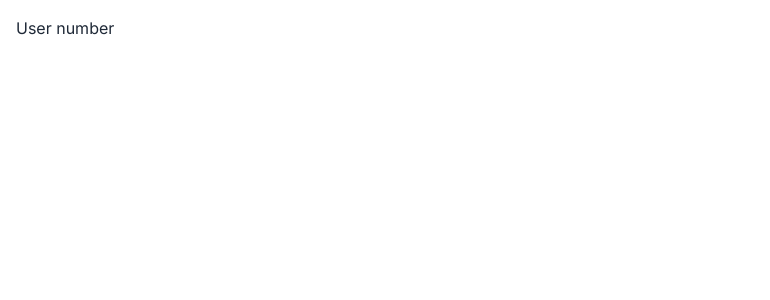
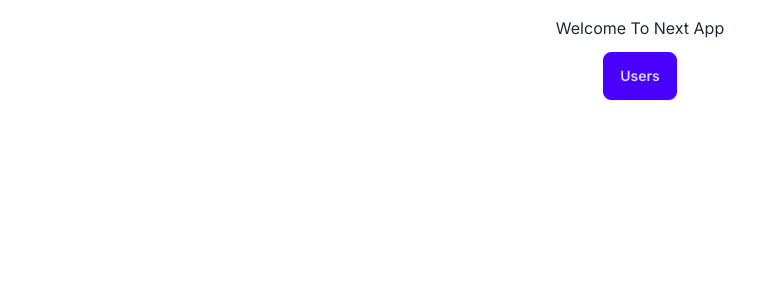
Before and after one commit to Dipongkor-Roy/next-app, a Next.js app: page / in a window 1280 px wide. Shown: the top 300 px of the page, without its empty margins (0-770 px from the left). Built offline with nearby package versions, Linux system fonts and the light colour scheme.

Commit message:
setup uload page and cloudinary to upload files

```diff
--- a/app/page.tsx
+++ b/app/page.tsx
@@ -1,3 +1,4 @@
+import Link from 'next/link'
 import React from 'react'
 interface Props{
     params:{id:number}
@@ -5,7 +6,10 @@ interface Props{
 const userPage = ({params:{id}}:Props) => {
   return (
     <div>
-      <h2>User number {id}</h2>
+      <h2 className='text-center'>Welcome To Next App</h2>
+<div className='text-center mt-3'>
+<Link href='/users'><button className='btn btn-primary' >Users</button></Link>
+</div>
     </div>
   )
 }
--- /dev/null
+++ b/app/uploads/page.tsx
@@ -0,0 +1,26 @@
+"use client";
+
+import React from 'react';
+import { CldUploadWidget } from 'next-cloudinary';
+
+const uploadPage = () => {
+    return (
+    <>
+    <div className='text-center'>Welcome To Upload Page</div>
+       <div className='mt-3 text-center'>
+       <CldUploadWidget uploadPreset="shcsvpr2">
+  {({ open }) => {
+    return (
+      <button className='btn btn-primary ' onClick={() => open()}>
+        Upload an Image
+      </button>
+    );
+  }}
+</CldUploadWidget>
+       </div>
+
+</>
+    );
+};
+
+export default uploadPage;
--- a/package.json
+++ b/package.json
@@ -18,6 +18,7 @@
     "eslint-config-next": "14.2.3",
     "fast-sort": "^3.4.0",
     "next": "14.2.3",
+    "next-cloudinary": "^6.6.2",
     "postcss": "8.4.38",
     "prisma": "^5.14.0",
     "react": "18.3.1",
```
Also changed, not shown: 1 other file (tests, documents, lock files or other folders).
